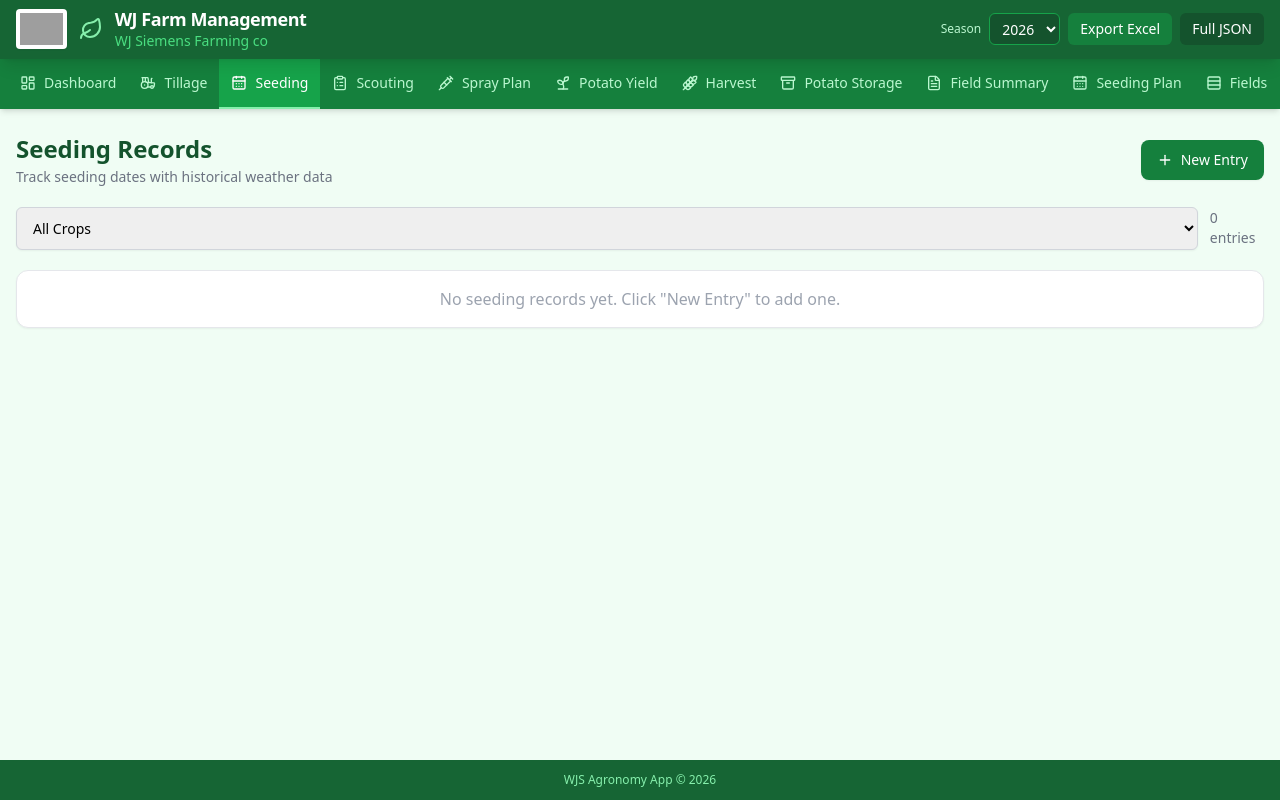
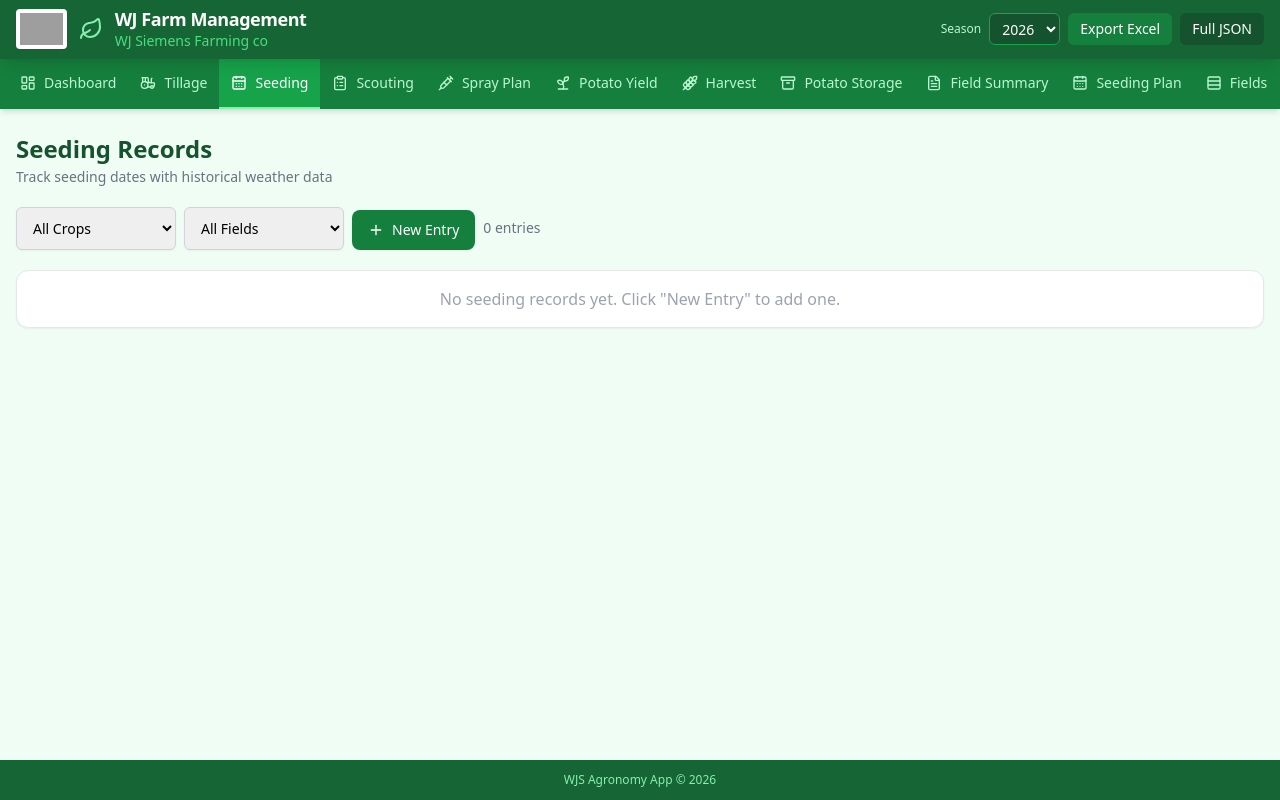
Before and after one commit to Trav3019/WJS-Agronomy-App, a React (Vite) app: page /seeding in a window 1280 px wide. Built offline with nearby package versions, Linux system fonts and the light colour scheme; grey boxes are pictures that could not be loaded.

Commit message:
Update Seeding.tsx

```diff
--- a/src/pages/Seeding.tsx
+++ b/src/pages/Seeding.tsx
@@ -93,6 +93,7 @@ export default function Seeding({ data, updateData }: Props) {
   const [loadingWeather, setLoadingWeather] = useState(false);
   const [weatherError, setWeatherError] = useState<string | null>(null);
   const [filterCrop, setFilterCrop] = useState<CropType | ''>('');
+  const [filterFieldNumber, setFilterFieldNumber] = useState('');
   const [trackName, setTrackName] = useState('Seeding Trial');
   const [trialPoints, setTrialPoints] = useState<GeoLocation[]>([]);
   const [isTrackingTrial, setIsTrackingTrial] = useState(false);
@@ -100,6 +101,13 @@ export default function Seeding({ data, updateData }: Props) {
   const watchIdRef = useRef<number | null>(null);
   const orderedFields = [...data.fields].sort((a, b) =>
     a.fieldNumber.localeCompare(b.fieldNumber, undefined, { numeric: true, sensitivity: 'base' })
+  );
+  const filterFieldOptions = Array.from(
+    new Set(
+      orderedFields
+        .filter(f => !filterCrop || f.cropType === filterCrop)
+        .map(f => f.fieldNumber)
+    )
   );
   const varietyOptions = VARIETIES_BY_CROP[form.cropType] ?? [];
 
@@ -111,6 +119,12 @@ export default function Seeding({ data, updateData }: Props) {
       }
     };
   }, []);
+
+  useEffect(() => {
+    if (filterFieldNumber && !filterFieldOptions.includes(filterFieldNumber)) {
+      setFilterFieldNumber('');
+    }
+  }, [filterCrop, filterFieldNumber, filterFieldOptions]);
 
   function startTrialTracking() {
     setIsTrackingTrial(true);
@@ -259,26 +273,33 @@ export default function Seeding({ data, updateData }: Props) {
 
   const filtered = data.seedingEntries
     .filter(e => !filterCrop || e.cropType === filterCrop)
+    .filter(e => !filterFieldNumber || e.fieldNumber === filterFieldNumber)
     .sort((a, b) => b.seedingDate.localeCompare(a.seedingDate));
 
   return (
     <div className="space-y-5">
-      <div className="flex items-center justify-between">
       <div>
         <h1 className="text-2xl font-bold text-green-900">Seeding Records</h1>
         <p className="text-sm text-gray-500 mt-0.5">Track seeding dates with historical weather data</p>
       </div>
-        <button onClick={openNew} className="btn-primary">
-          <Plus className="h-4 w-4" /> New Entry
-        </button>
-      </div>
 
       {/* Filter */}
-      <div className="flex gap-3">
-        <select className="form-input w-40" value={filterCrop} onChange={e => setFilterCrop(e.target.value as CropType | '')}>
+      <div className="flex items-end gap-2 flex-wrap sm:flex-nowrap">
+        <div className="grid grid-cols-2 gap-2 w-full sm:w-auto flex-1 sm:flex-none">
+          <select className="form-input w-full sm:w-40" value={filterCrop} onChange={e => setFilterCrop(e.target.value as CropType | '')}>
             <option value="">All Crops</option>
             {CROPS.map(c => <option key={c}>{c}</option>)}
           </select>
+          <select className="form-input w-full sm:w-40" value={filterFieldNumber} onChange={e => setFilterFieldNumber(e.target.value)}>
+            <option value="">All Fields</option>
+            {filterFieldOptions.map(fieldNumber => (
+              <option key={fieldNumber} value={fieldNumber}>Field {fieldNumber}</option>
+            ))}
+          </select>
+        </div>
+        <button onClick={openNew} className="btn-primary whitespace-nowrap">
+          <Plus className="h-4 w-4" /> New Entry
+        </button>
         <div className="text-sm text-gray-500 self-center">{filtered.length} entr{filtered.length !== 1 ? 'ies' : 'y'}</div>
       </div>
 
```
Lines whose indentation alone changed are shown as unchanged.
